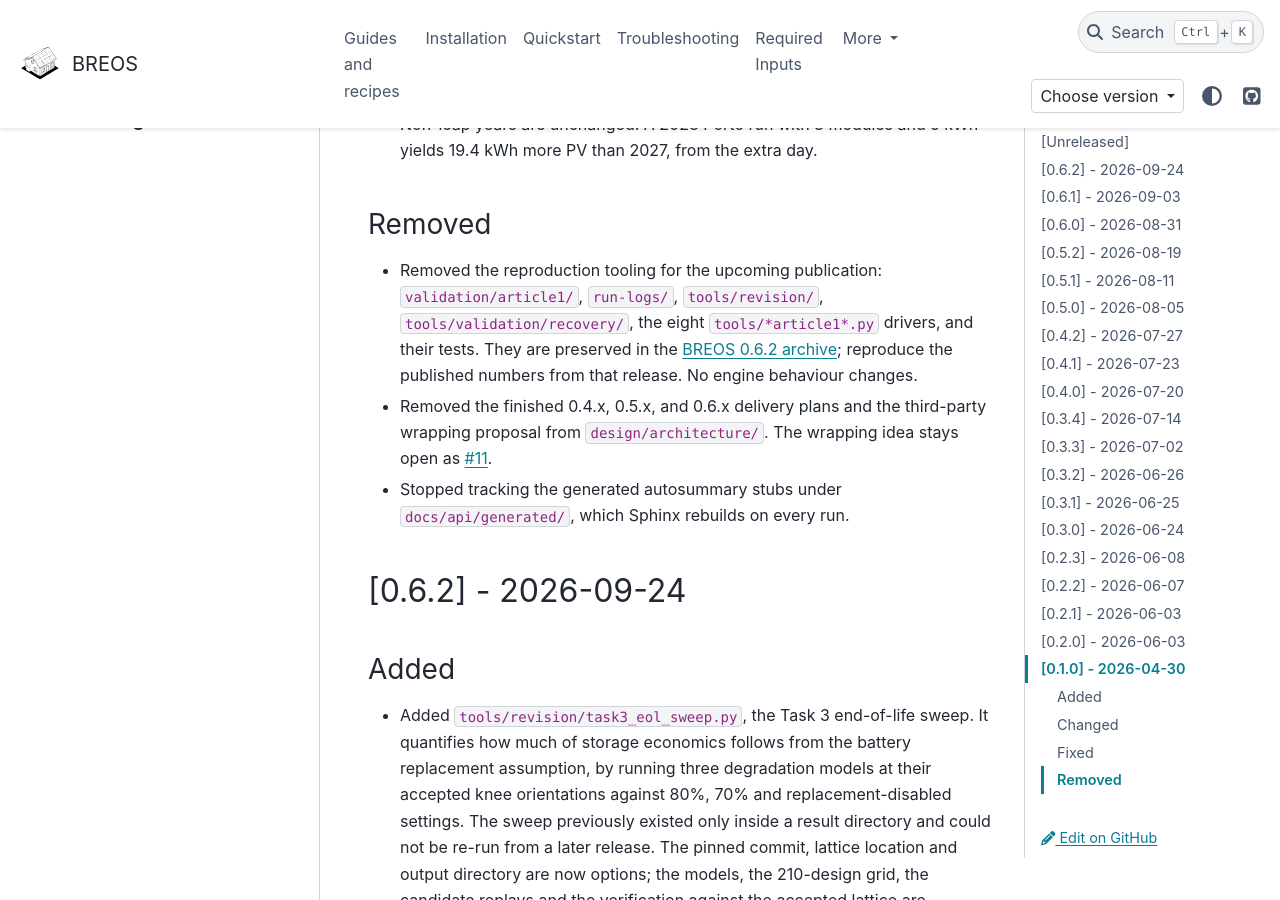
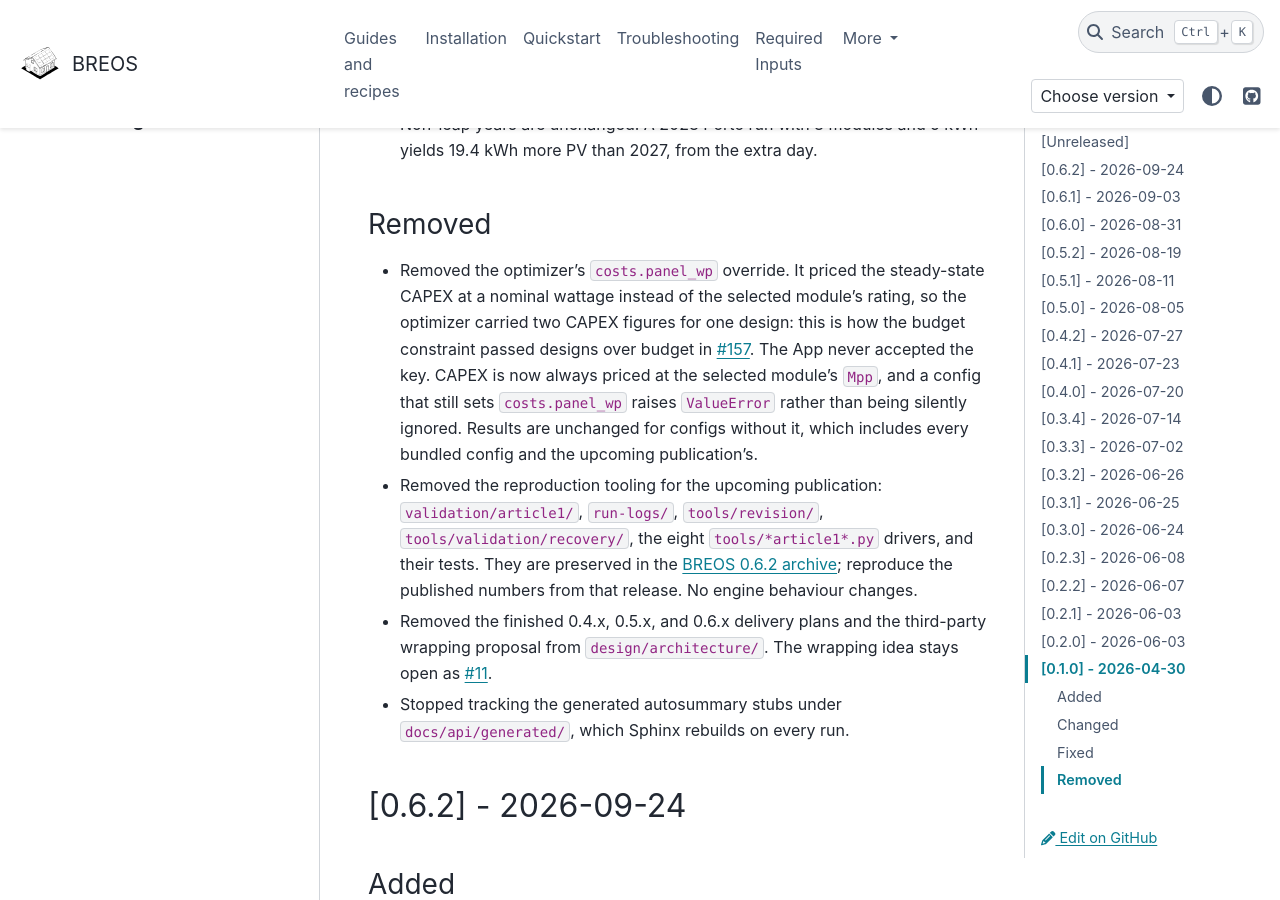
Before and after one commit to Str4vinci/breos, a Sphinx documentation site: the page built from docs/changelog.md, in a window 1280 px wide and 900 px high, scrolled down 6709 px. Built offline with Sphinx 7.4.7 and the PyData theme 0.15.4, drawn with Linux system fonts in a browser that asks for light colours; comment, search, counter and statistics services are not loaded.

Commit message:
refactor: remove the optimizer's costs.panel_wp override
panel_wp priced the steady-state CAPEX at a nominal wattage instead of the
selected module's rating, which gave one design two CAPEX figures and let
the budget constraint pass designs over budget (#157). CAPEX is now always
priced at the module's Mpp, and a config that still sets the key raises
instead of having it silently ignored.

```diff
--- a/CHANGELOG.md
+++ b/CHANGELOG.md
@@ -258,6 +258,15 @@ All notable changes to BREOS are documented here. Format follows [Keep a Changel
   yields 19.4 kWh more PV than 2027, from the extra day.
 
 ### Removed
+- Removed the optimizer's `costs.panel_wp` override. It priced the steady-state
+  CAPEX at a nominal wattage instead of the selected module's rating, so the
+  optimizer carried two CAPEX figures for one design: this is how the budget
+  constraint passed designs over budget in
+  [#157](https://github.com/Str4vinci/breos/issues/157). The App never accepted
+  the key. CAPEX is now always priced at the selected module's `Mpp`, and a
+  config that still sets `costs.panel_wp` raises `ValueError` rather than being
+  silently ignored. Results are unchanged for configs without it, which
+  includes every bundled config and the upcoming publication's.
 - Removed the reproduction tooling for the upcoming publication:
   `validation/article1/`, `run-logs/`, `tools/revision/`,
   `tools/validation/recovery/`, the eight `tools/*article1*.py` drivers, and
```
Also changed, not shown: docs/api/optimization.md (+1 -1 lines), 4 other files.
